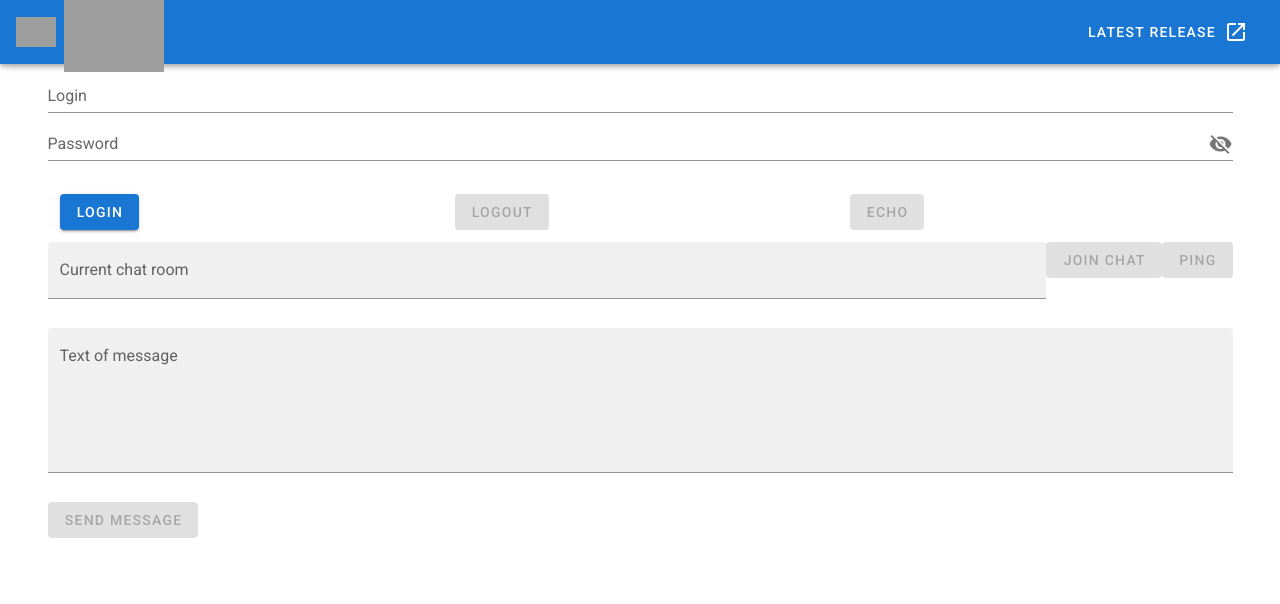
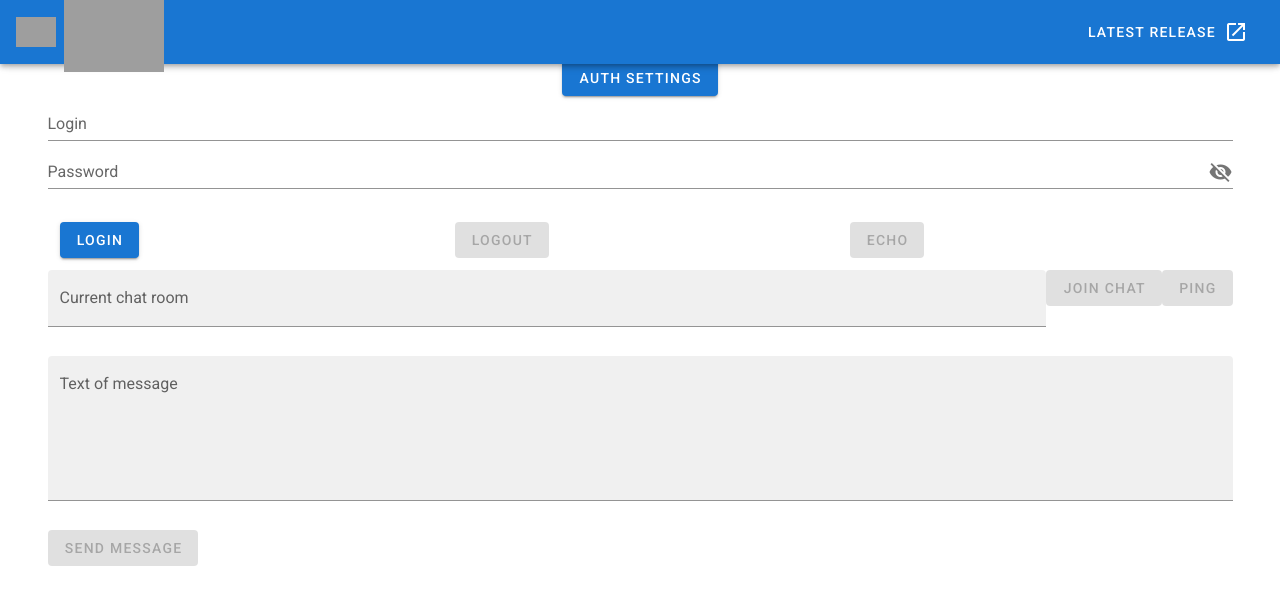
Before and after one commit to Sinlero/frontend-campus-chat, a Vue app: page / in a window 1280 px wide. Shown: the top 604 px of the page. Built offline with nearby package versions, Linux system fonts and the light colour scheme; grey boxes are pictures that could not be loaded.

Commit message:
add TestComponent

```diff
--- a/src/App.vue
+++ b/src/App.vue
@@ -38,6 +38,7 @@
     </v-app-bar>
 
     <v-main>
+      <TestComponent/>
       <Connect/>
     </v-main>
   </v-app>
@@ -45,11 +46,13 @@
 
 <script>
 import Connect from "@/components/Connect";
+import TestComponent from "@/components/TestComponent";
 
 export default {
   name: 'App',
 
   components: {
+    TestComponent,
     Connect
   },
 
```
